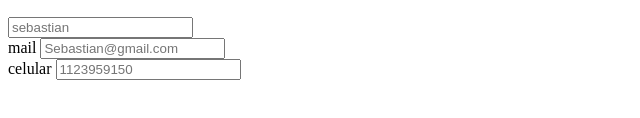
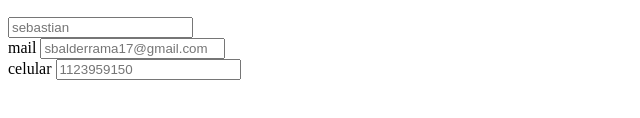
Before and after one commit to sbalderrama17/desafiodelaclase3, a plain HTML site: page desafio2.html in a window 1280 px wide. Shown: the part 270-388 px from the top of the page, 0-640 px from the left. Drawn offline with Linux system fonts and the light colour scheme.

Commit message:
cambie mail

```diff
--- a/desafio2.html
+++ b/desafio2.html
@@ -28,7 +28,7 @@
 
             <div>
                 <label for="Mail">mail</label>
-                <input type="email" id="mail" placeholder="Sebastian@gmail.com">
+                <input type="email" id="mail" placeholder="sbalderrama17@gmail.com">
             </div>
 
             <div>
```
